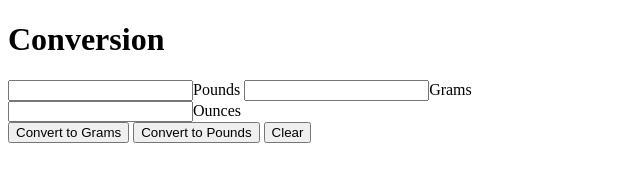
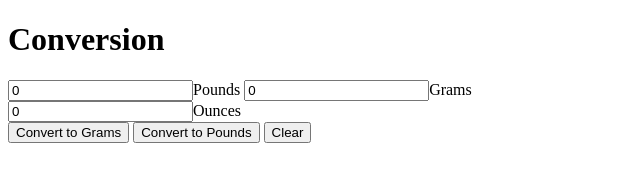
Before and after one commit to Ariel-Doyle/Conversion, a plain HTML site: page index.html in a window 1280 px wide. Both pictures are taken after a click on the button "Clear". Shown: the full height of the page, 0-640 px from the left. Drawn offline with Linux system fonts and the light colour scheme.

Commit message:
added docstrings to conversion functions

```diff
--- a/index.html
+++ b/index.html
@@ -7,8 +7,8 @@
 </head>
 <body>
   <h1>Conversion</h1>
-  <input type="number" id="pound-field" value="">Pounds <input type="number" id="gram-field" value="">Grams<br>
-  <input type="number" id="ounce-field" value="">Ounces<br>
+  <input type="number" id="pound-field" value="0">Pounds <input type="number" id="gram-field" value="0">Grams<br>
+  <input type="number" id="ounce-field" value="0">Ounces<br>
   <button id="convert-to-gram" onClick="executeConversionToGram()">Convert to Grams</button>
   <button id="convert-to-ounce" onClick="executeConversionToPound()">Convert to Pounds</button>
   <button id="clear-all" onClick="clearAll()">Clear</button>
--- a/js/scripts.js
+++ b/js/scripts.js
@@ -1,20 +1,41 @@
 // business logic
+/**
+ * Converts a mass from pounds to ounces
+ * @param {Number} poundNum The amount in pounds
+ * @returns {Number} The converted amount in ounces
+ */
 function convertPoundtoOunce (poundNum) {
   return (poundNum * 16);
 }
 
+/**
+ * Converts a mass from ounces to pounds
+ * @param {Number} ounceNum The amount in ounces
+ * @returns {Number} The amount in pounds
+ */
 function convertOuncetoPound (ounceNum) {
   return (ounceNum / 16);
 }
 
+/**
+ * Converts a mass from ounces to grams
+ * @param {Number} ounceNum The amount in ounces
+ * @returns {Number} The amount in grams
+ */
 function convertOunceToGram(ounceNum) {
   return (ounceNum * 28.3495);
 }
 
+/**
+ * Converts a mass from grams to ounces
+ * @param {Number} gramNum The amount in grams
+ * @returns {Number} The amount in ounces
+ */
 function convertGramToOunce(gramNum) {
   return (gramNum / 28.3495);
 }
 
+/** Runs conversion to gram and places value in gram field */
 function executeConversionToGram() {
   const pounds = parseFloat(document.getElementById("pound-field").value);
   let ounces = parseFloat(document.getElementById("ounce-field").value);
@@ -23,6 +44,7 @@ function executeConversionToGram() {
   document.getElementById("gram-field").value = grams.toFixed(3);
 }
 
+/** Runs conversion to pound/ounce and places values in pound and ounce fields */
 function executeConversionToPound() {
   const grams = parseFloat(document.getElementById("gram-field").value);
   let ounces = convertGramToOunce(grams);
@@ -33,8 +55,9 @@ function executeConversionToPound() {
   document.getElementById("ounce-field").value = ounces.toFixed(3);
 }
 
+/** Clears all fields on page */
 function clearAll() {
-  document.getElementById("pound-field").value = '';
-  document.getElementById("ounce-field").value = '';
-  document.getElementById("gram-field").value = '';
+  document.getElementById("pound-field").value = '0';
+  document.getElementById("ounce-field").value = '0';
+  document.getElementById("gram-field").value = '0';
 }
```
